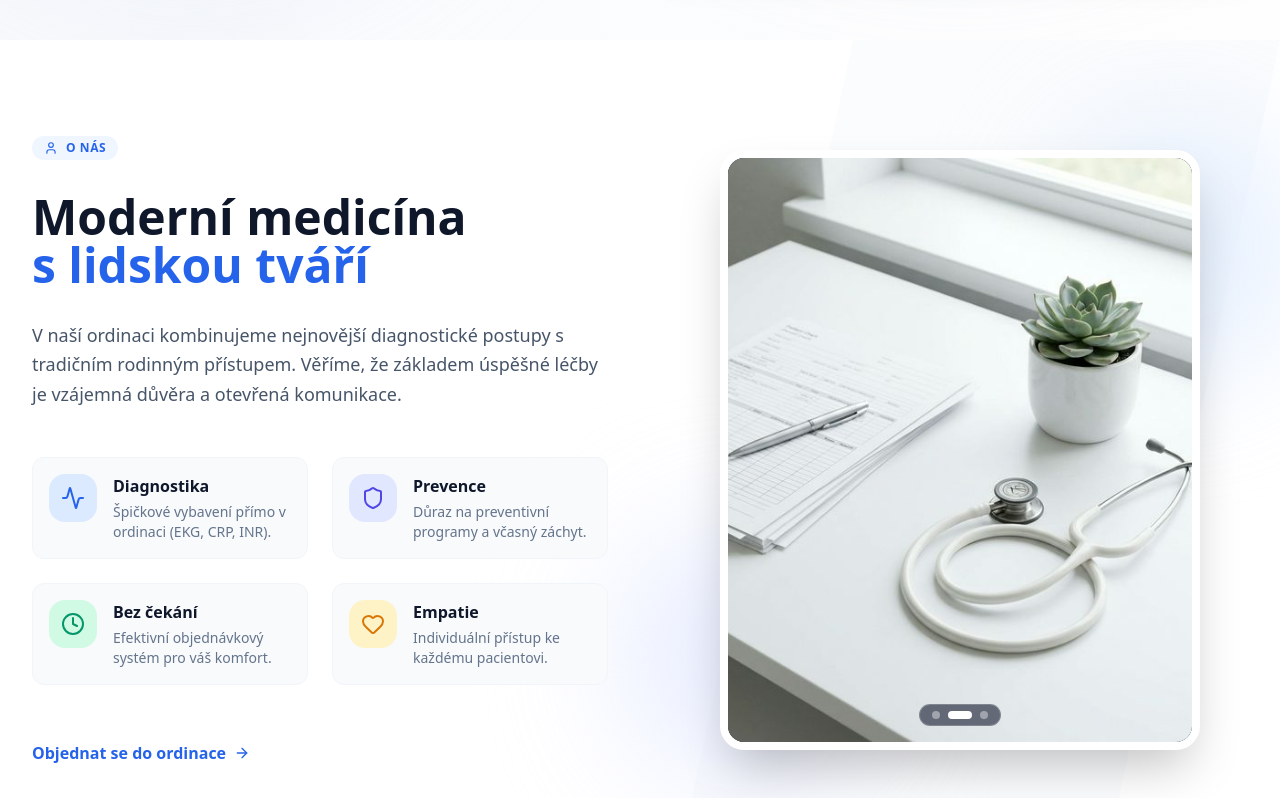
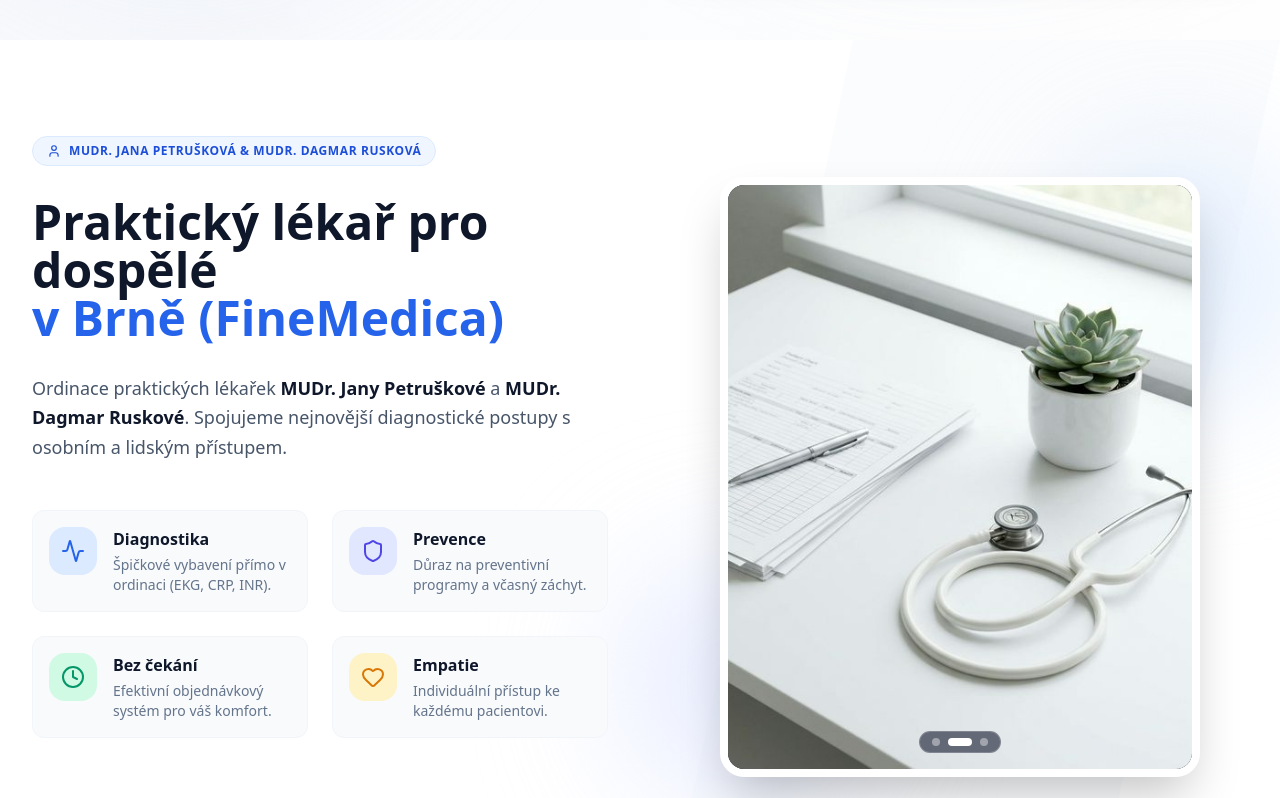
Before and after one commit to MISS3x/finemedica, a Next.js app: page / in a window 1280 px wide. Shown: the part 800-1598 px from the top of the page. Built offline with nearby package versions, Linux system fonts and the light colour scheme.

Commit message:
Add doctor names MUDr. Jana Petrušková & MUDr. Dagmar Rusková and SEO keyphrases to layout, AboutUs, and Footer

```diff
--- a/src/app/components/AboutUs.tsx
+++ b/src/app/components/AboutUs.tsx
@@ -31,19 +31,18 @@ export default function AboutUs() {
                 <div className="grid lg:grid-cols-2 gap-16 items-center">
                     {/* Content Column */}
                     <div className="space-y-8">
-                        <div className="inline-flex items-center gap-2 px-3 py-1 rounded-full bg-blue-50 text-blue-600 text-xs font-bold uppercase tracking-wider">
+                        <div className="inline-flex items-center gap-2 px-3.5 py-1.5 rounded-full bg-blue-50 text-blue-700 text-xs font-bold uppercase tracking-wider border border-blue-100">
                             <User size={14} />
-                            O nás
+                            MUDr. Jana Petrušková & MUDr. Dagmar Rusková
                         </div>
 
                         <h2 className="text-4xl md:text-5xl font-bold text-slate-900 leading-tight">
-                            Moderní medicína <br />
-                            <span className="text-blue-600">s lidskou tváří</span>
+                            Praktický lékař pro dospělé <br />
+                            <span className="text-blue-600">v Brně (FineMedica)</span>
                         </h2>
 
                         <p className="text-lg text-slate-600 leading-relaxed">
-                            V naší ordinaci kombinujeme nejnovější diagnostické postupy s tradičním rodinným přístupem.
-                            Věříme, že základem úspěšné léčby je vzájemná důvěra a otevřená komunikace.
+                            Ordinace praktických lékařek <strong className="text-slate-900 font-semibold">MUDr. Jany Petruškové</strong> a <strong className="text-slate-900 font-semibold">MUDr. Dagmar Ruskové</strong>. Spojujeme nejnovější diagnostické postupy s osobním a lidským přístupem.
                         </p>
 
                         <div className="grid sm:grid-cols-2 gap-6 pt-4">
--- a/src/app/components/Footer.tsx
+++ b/src/app/components/Footer.tsx
@@ -12,9 +12,8 @@ export default function Footer() {
                                 Fine<span className="text-blue-500">Medica</span>
                             </span>
                         </div>
-                        <p className="max-w-sm text-lg leading-relaxed text-slate-400">
-                            Moderní ordinace praktického lékaře pro dospělé.
-                            Spojujeme odbornost s moderními technologiemi pro vaše zdraví.
+                        <p className="max-w-md text-base leading-relaxed text-slate-400">
+                            <strong>Praktický lékař pro dospělé v Brně</strong> – MUDr. Jana Petrušková & MUDr. Dagmar Rusková. Spojujeme odbornost s moderními technologiemi pro vaše zdraví.
                         </p>
                     </div>
 
--- a/src/app/layout.tsx
+++ b/src/app/layout.tsx
@@ -13,22 +13,27 @@ const geistMono = Geist_Mono({
 });
 
 export const metadata: Metadata = {
-  title: "FineMedica | Praktický lékař Brno-Zábrdovice (ul. Špitálka)",
-  description: "Ordinace praktického lékaře v Brně na ul. Špitálka 6. Nabízíme kompletní diagnostickou a léčebnou péči, EKG, preventivní prohlídky, očkování i závodní péči.",
+  title: "MUDr. Jana Petrušková & MUDr. Dagmar Rusková | Praktický lékař pro dospělé v Brně",
+  description: "Ordinace praktického lékaře pro dospělé v Brně – MUDr. Jana Petrušková a MUDr. Dagmar Rusková. Kompletní péče, EKG, preventivní a závodní prohlídky, očkování. Špitálka 6, Brno.",
   keywords: [
+    "MUDr. Jana Petrušková",
+    "MUDr. Dagmar Rusková",
+    "Praktický lékař pro dospělé v Brně",
     "praktický lékař Brno",
     "praktik Brno Zábrdovice",
-    "ordinace Špitálka",
+    "obvodní lékař Brno",
+    "ordinace Špitálka Brno",
     "závodní péče Brno",
     "vyšetření EKG Brno",
     "preventivní prohlídky Brno",
-    "očkování Brno"
+    "očkování Brno",
+    "FineMedica"
   ],
-  authors: [{ name: "FineMedica s.r.o." }],
+  authors: [{ name: "FineMedica s.r.o. - MUDr. Jana Petrušková, MUDr. Dagmar Rusková" }],
   creator: "FineMedica",
   openGraph: {
-    title: "FineMedica | Praktický lékař Brno-Zábrdovice",
-    description: "Moderní ordinace praktického lékaře v Brně na ul. Špitálka. Léčebná a preventivní péče, EKG, závodní péče.",
+    title: "MUDr. Jana Petrušková & MUDr. Dagmar Rusková | Praktický lékař pro dospělé v Brně",
+    description: "Moderní ordinace praktického lékaře pro dospělé v Brně. MUDr. Jana Petrušková & MUDr. Dagmar Rusková. Špitálka 253/6, Brno.",
     url: "https://www.finemedica.cz",
     siteName: "FineMedica",
     locale: "cs_CZ",
@@ -43,11 +48,13 @@ export const metadata: Metadata = {
 const jsonLd = {
   "@context": "https://schema.org",
   "@type": "MedicalClinic",
-  "name": "FineMedica s.r.o.",
+  "name": "FineMedica s.r.o. - Praktický lékař pro dospělé v Brně",
+  "alternateName": "MUDr. Jana Petrušková a MUDr. Dagmar Rusková",
   "url": "https://www.finemedica.cz",
-  "logo": "https://www.finemedica.cz/logo.png",
+  "logo": "https://www.finemedica.cz/logo.svg",
   "telephone": "+420545162070",
   "email": "ordinace@finemedica.cz",
+  "medicalSpecialty": "PrimaryCare",
   "address": {
     "@type": "PostalAddress",
     "streetAddress": "Špitálka 253/6",
@@ -60,7 +67,18 @@ const jsonLd = {
     "latitude": 49.19318,
     "longitude": 16.62061
   },
-  "medicalSpecialty": "PrimaryCare",
+  "physician": [
+    {
+      "@type": "IndividualPhysician",
+      "name": "MUDr. Jana Petrušková",
+      "jobTitle": "Praktický lékař pro dospělé"
+    },
+    {
+      "@type": "IndividualPhysician",
+      "name": "MUDr. Dagmar Rusková",
+      "jobTitle": "Praktický lékař pro dospělé"
+    }
+  ],
   "openingHoursSpecification": [
     {
       "@type": "OpeningHoursSpecification",
```
